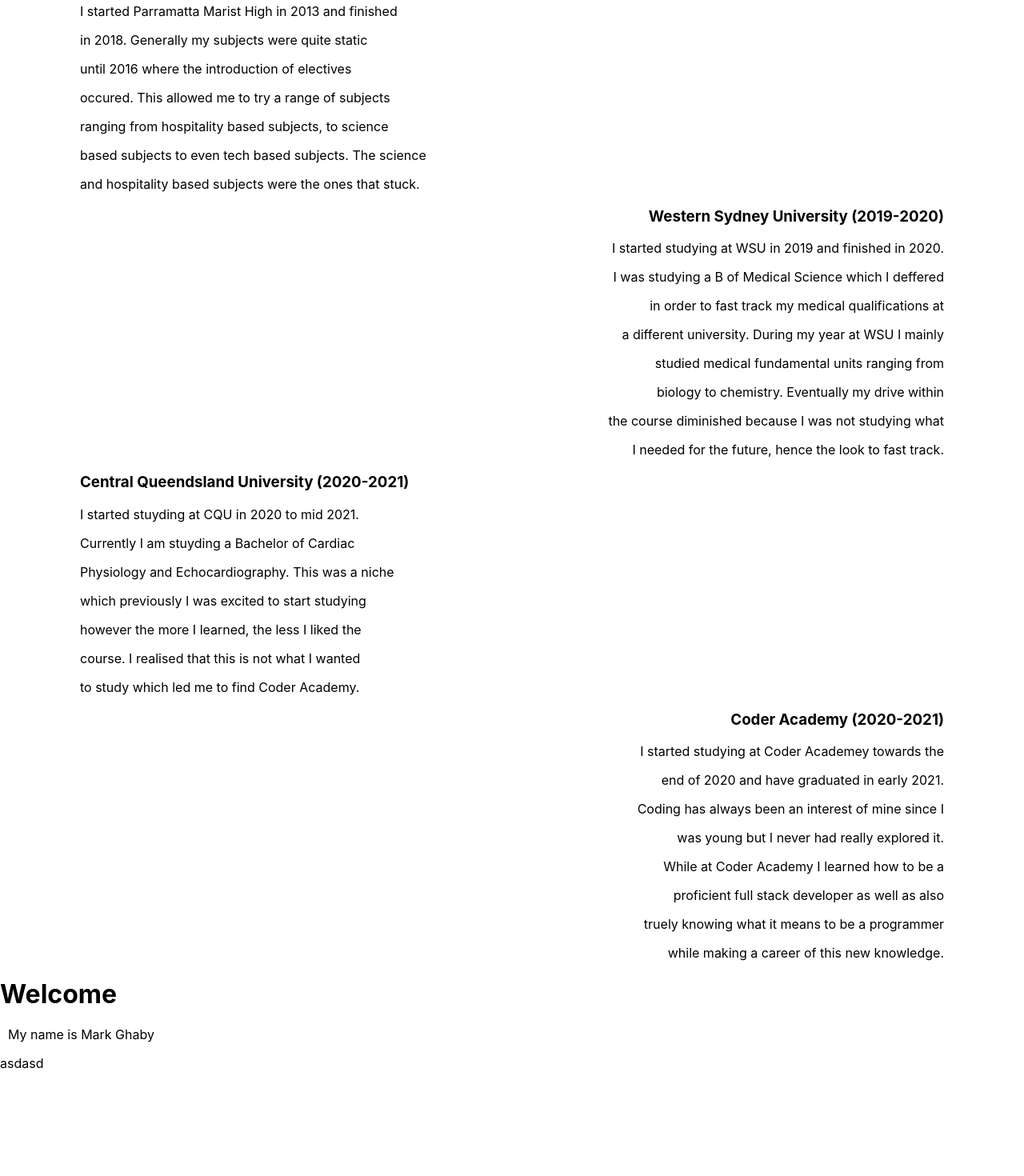
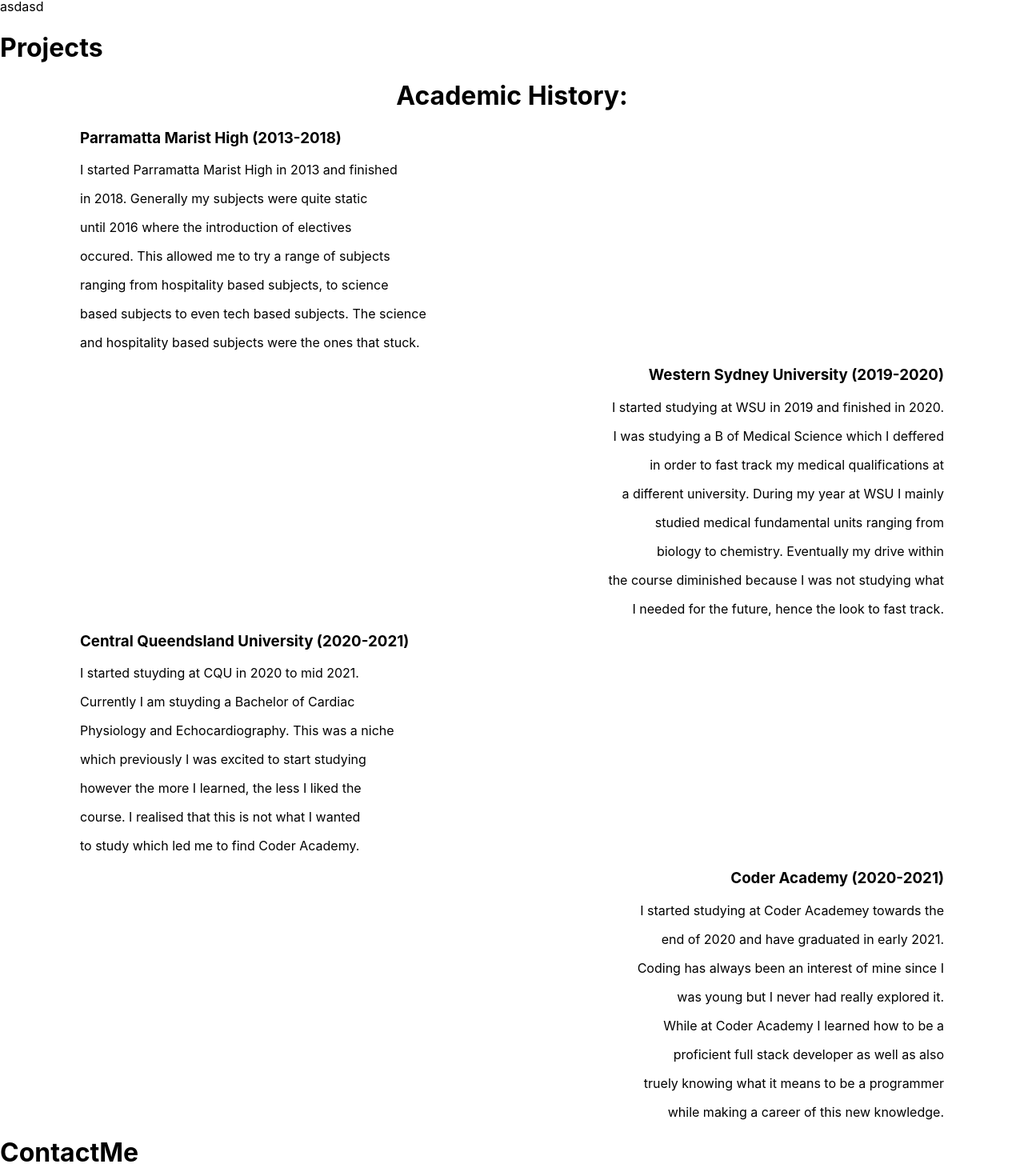
Before and after one commit to mghaby/mark-site-updated, a React (Create React App) app: page / in a window 1280 px wide. Shown: the part 180-1650 px from the top of the page at 80% size. Before the commit the page ends 1535 px from the top, so only its background shows below. Built offline with nearby package versions, Linux system fonts and the light colour scheme.

Commit message:
more formatting on App done for the application render

```diff
--- a/src/App.js
+++ b/src/App.js
@@ -1,13 +1,18 @@
 import AcaHistory from './AcaHistory';
+import ContactMe from './ContactMe';
 import Landing from './Landing'
 import Nav from './Nav'
+import Projects from './Projects'
+
 
 function App() {
   return (
     <div>
       <Nav />
+      <Landing />
+      <Projects />
       <AcaHistory />
-      <Landing />
+      <ContactMe />
     </div>
   );
 }
```
